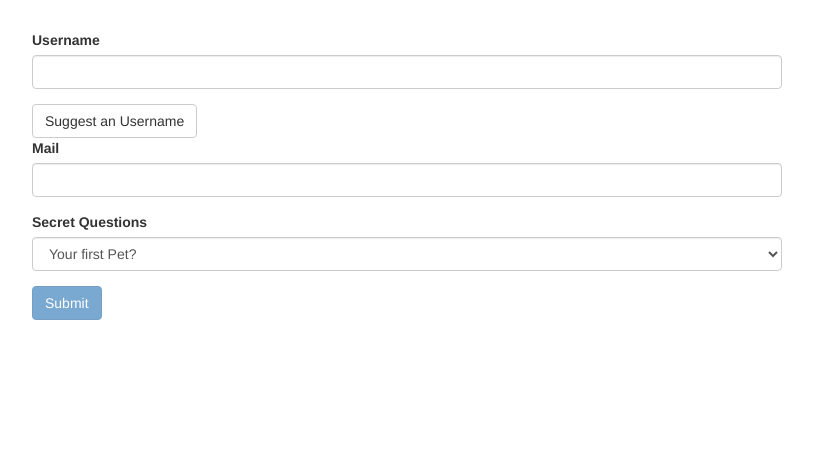
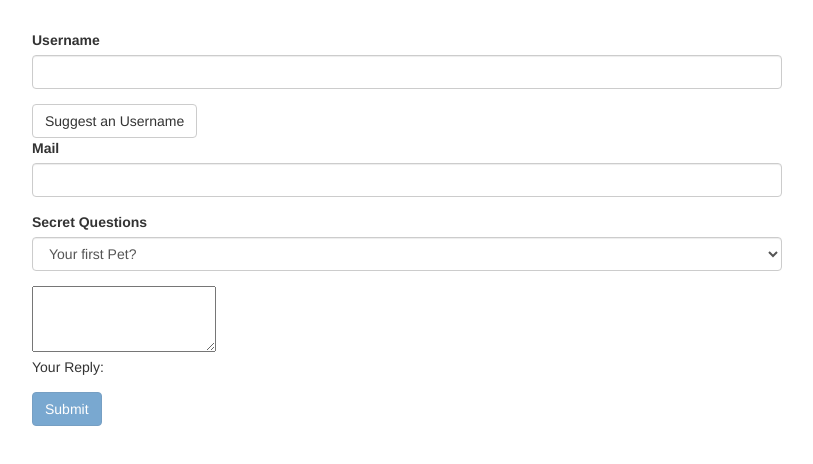
Before and after one commit to geomC/udemy-angular8, an Angular app: page / in a window 1280 px wide. Shown: the top 464 px of the page, without its empty margins (233-1046 px from the left). Built offline with nearby package versions, Linux system fonts and the light colour scheme.

Commit message:
add example use case for two way binding

```diff
--- a/src/app/app.component.html
+++ b/src/app/app.component.html
@@ -50,6 +50,15 @@
           </select>
         </div>
 
+        <div class="form-group">
+          <textarea
+            name="questionAnswer"
+            rows="3"
+            [(ngModel)]="answer"
+          ></textarea>
+          <p>Your Reply: {{ answer }}</p>
+        </div>
+
         <button
           class="btn btn-primary"
           type="submit"
--- a/src/app/app.component.ts
+++ b/src/app/app.component.ts
@@ -10,6 +10,7 @@ export class AppComponent {
 
   @ViewChild('f', {static: true}) signupForm: NgForm;
   defaultQuestion = 'pet';
+  answer = '';
 
   suggestUserName() {
     const suggestedName = 'Superuser';
```
